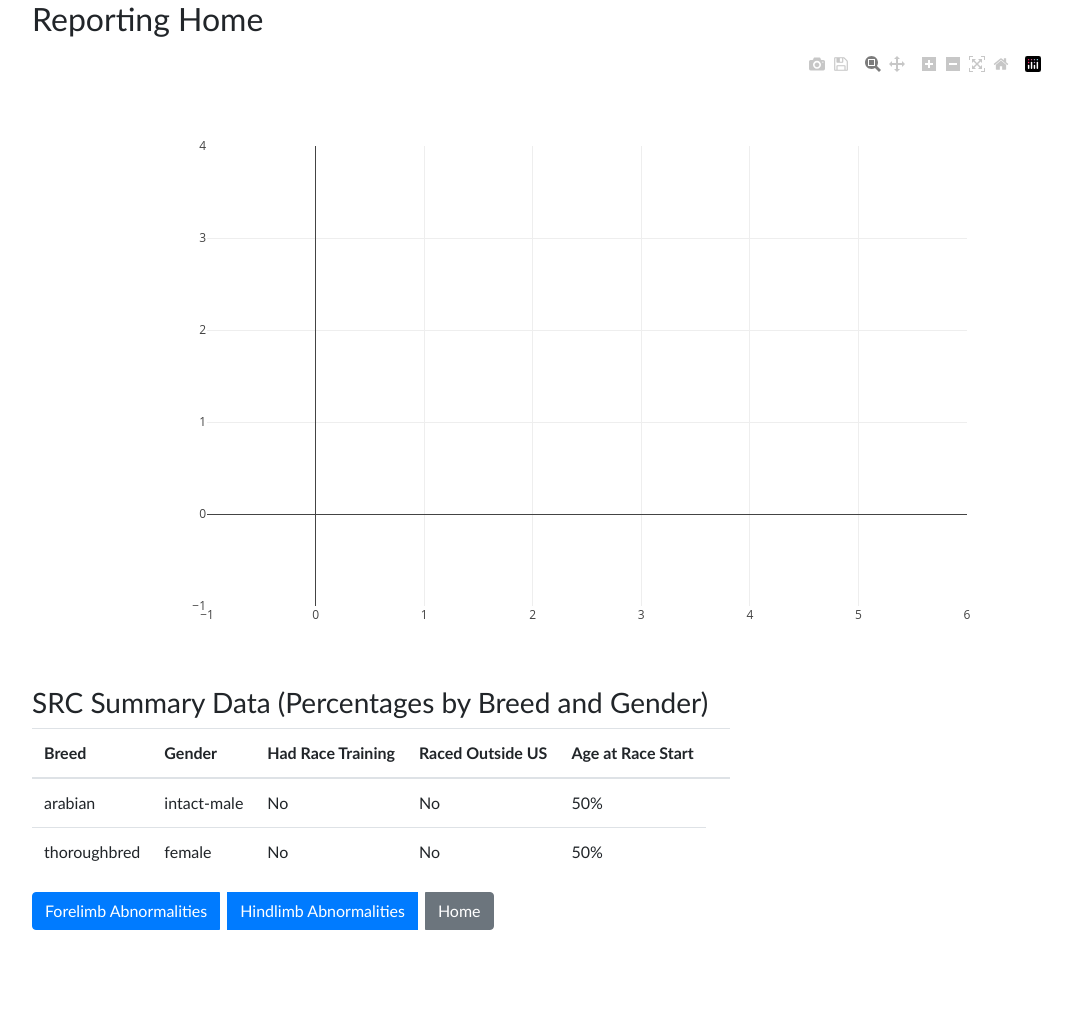
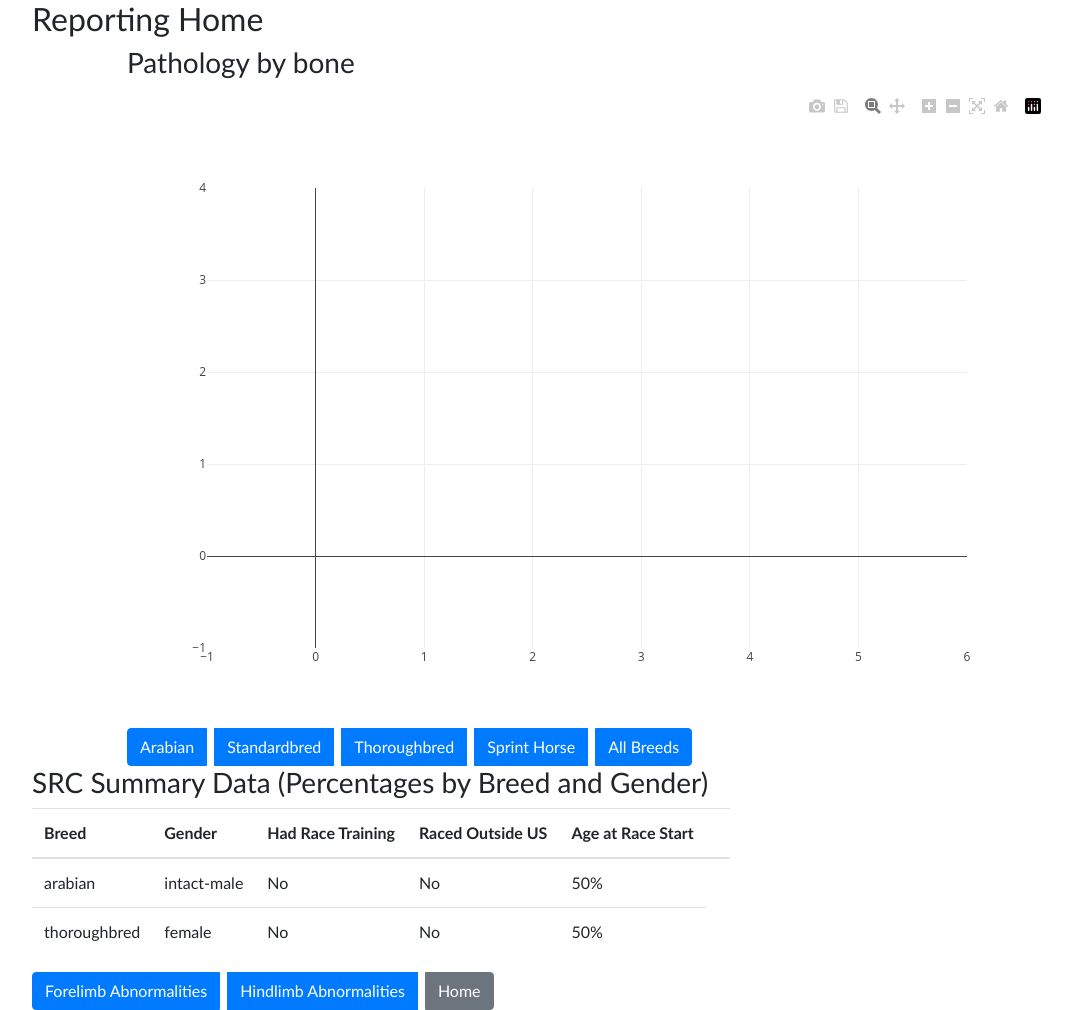
Before and after one commit to Mpprobst/EquineDatabase, a PHP site: page /analytics/reporting.php in a window 1280 px wide. Shown: the whole page, without its empty margins (53-1125 px from the left). Before the commit the page ends 930 px from the top, so only its background shows below. Run offline with PHP 8.4, Linux system fonts and the light colour scheme; data comes from the database, SQL or seed files in the repository; data that the repository does not hold is empty; some libraries are stand-ins or nearby versions.

Commit message:
Last minute reporting changes

```diff
--- a/equine/analytics/reporting.php
+++ b/equine/analytics/reporting.php
@@ -9,7 +9,12 @@
 	if ($mysqli->connect_error) {
 			die("Connection failed: " . $mysqli->connect_error);
 	}
-	$query = "SELECT A.Limb AS Limb, A.Side AS Side, A.Bone AS Bone, A.Pname AS Pathology, COUNT(*) AS Counting FROM (SELECT Limb, Side, Bone, Pname, Cid, Chorse, Pid FROM CasePathology NATURAL JOIN Assessment NATURAL JOIN PathologySite NATURAL JOIN Pathology) AS A INNER JOIN Horse ON A.Chorse = Horse.Hid WHERE Horse.Hbreed = \"arabian\" AND A.Pid > 2 GROUP BY A.Limb, A.Side, A.Bone, A.Pname;";
+	if (isset($_GET["breed"])) {
+		$query = "SELECT A.Limb AS Limb, A.Side AS Side, A.Bone AS Bone, A.Pname AS Pathology, COUNT(*) AS Counting FROM (SELECT Limb, Side, Bone, Pname, Cid, Chorse, Pid FROM CasePathology NATURAL JOIN Assessment NATURAL JOIN PathologySite NATURAL JOIN Pathology) AS A INNER JOIN Horse ON A.Chorse = Horse.Hid WHERE Horse.Hbreed = \"". $_GET["breed"] . "\" AND A.Pid > 2 GROUP BY A.Limb, A.Side, A.Bone, A.Pname;";
+	} else {
+		$query = "SELECT A.Limb AS Limb, A.Side AS Side, A.Bone AS Bone, A.Pname AS Pathology, COUNT(*) AS Counting FROM (SELECT Limb, Side, Bone, Pname, Cid, Chorse, Pid FROM CasePathology NATURAL JOIN Assessment NATURAL JOIN PathologySite NATURAL JOIN Pathology) AS A INNER JOIN Horse ON A.Chorse = Horse.Hid WHERE A.Pid > 2 GROUP BY A.Limb, A.Side, A.Bone, A.Pname;";
+	}
+
 	$result = $mysqli->query($query);
 
 	$path_count_array = array();
@@ -51,7 +56,20 @@
 			<div class="row">
 				<div class="col-sm-1"></div>
 				<div class="col-sm-10">
+					<h3>
+					<?php
+					if (isset($_GET["breed"])){
+						echo ucwords($_GET["breed"]) . ":";
+					}
+					?> Pathology by bone</h3>
 					<div id="Chart" class="GraphArea"></div>
+					<div class="btn-group" role="group">
+						<a href="reporting.php?breed=arabian" class="btn btn-primary mr-2">Arabian</a>
+						<a href="reporting.php?breed=standardbred" class="btn btn-primary mr-2">Standardbred</a>
+						<a href="reporting.php?breed=thoroughbred" class="btn btn-primary mr-2">Thoroughbred</a>
+						<a href="reporting.php?breed=sprintbred" class="btn btn-primary mr-2">Sprint Horse</a>
+						<a href="reporting.php" class="btn btn-primary">All Breeds</a>
+					</div>
 				</div>
 			</div>
 			<div class="row">
```
